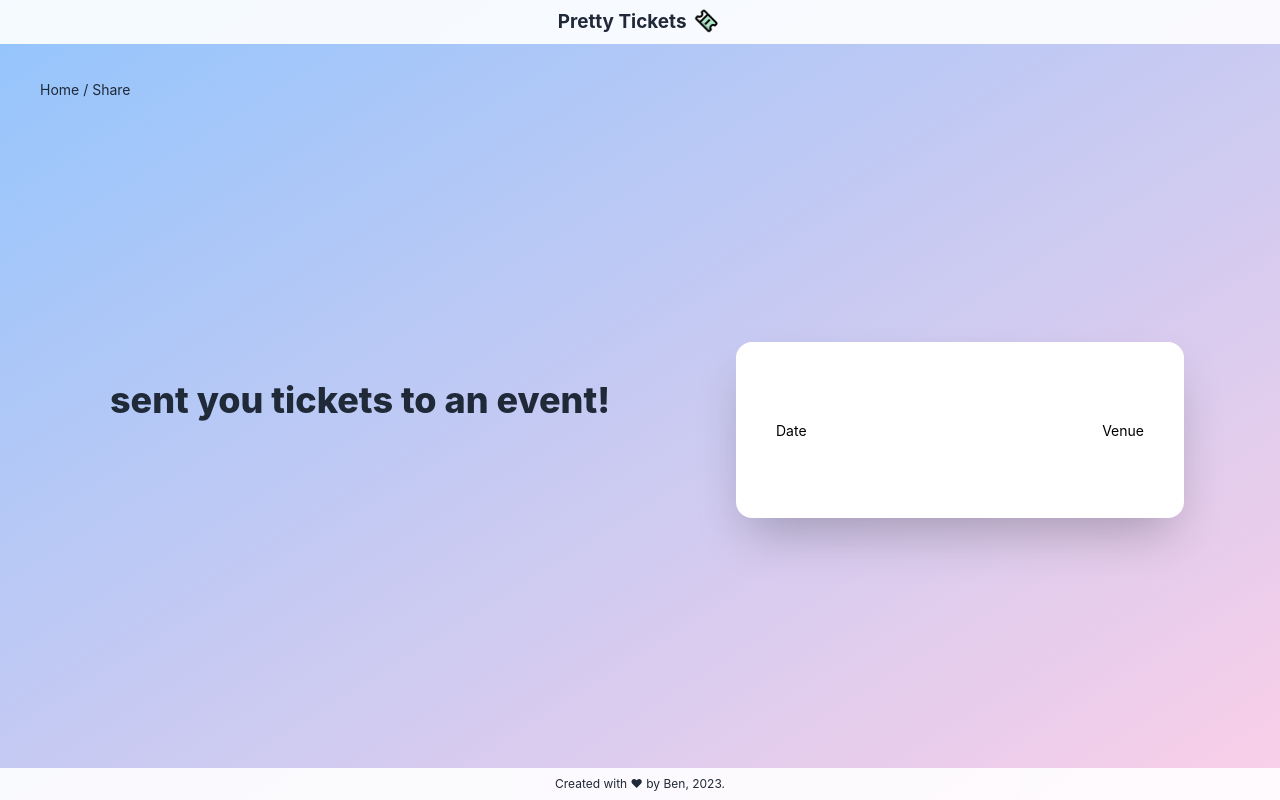
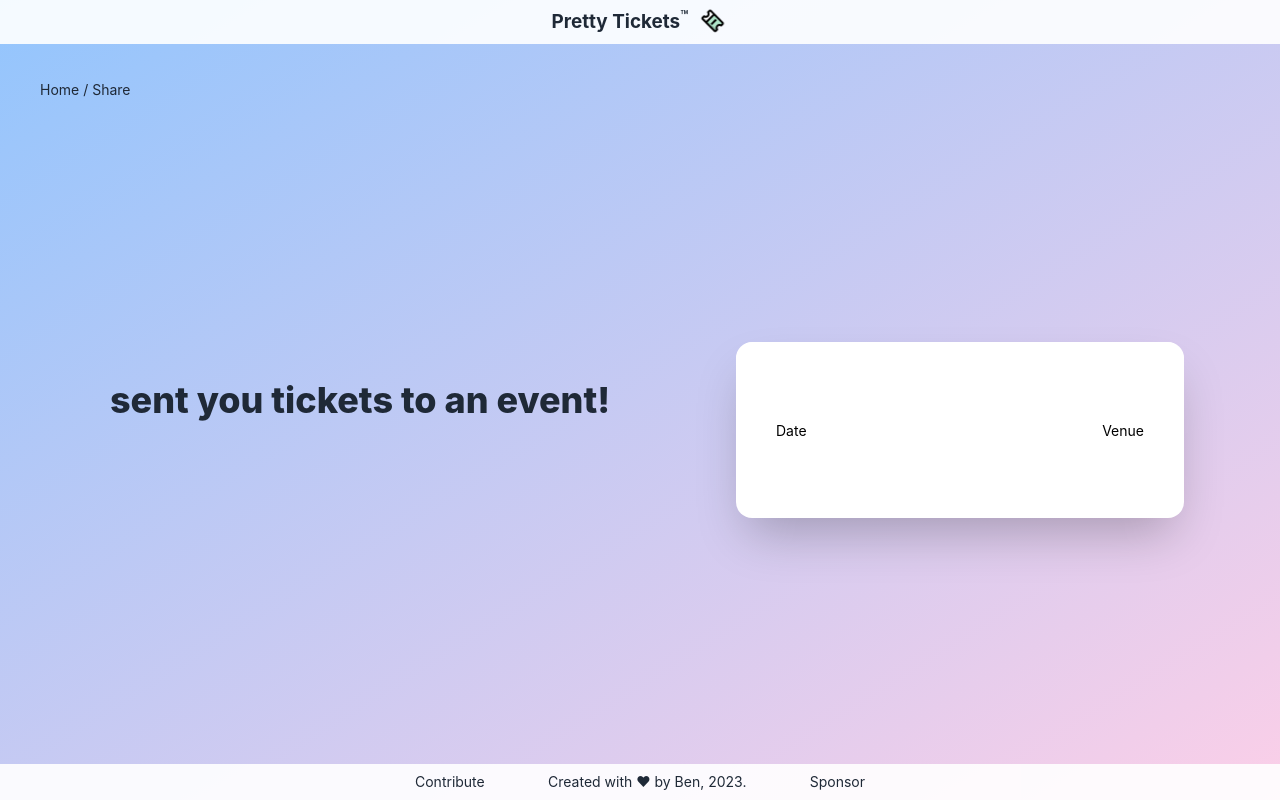
Before and after one commit to benhurley/pretty-tickets, a React (Create React App) app: page /results in a window 1280 px wide. Built offline with nearby package versions, Linux system fonts and the light colour scheme.

Commit message:
add footer links and new copy

```diff
--- a/public/index.html
+++ b/public/index.html
@@ -7,7 +7,7 @@
     <meta name="theme-color" content="#000000" />
     <meta
       name="description"
-      content="Elevate Your Ticketing Experience"
+      content="Elevate The Ticket-Sharing Experience"
     />
     <meta property="og:title" content="Pretty Tickets">
     <meta property="og:description" content="Transform event purchases into beautiful digital tickets">
--- a/src/components/organisms/footer.tsx
+++ b/src/components/organisms/footer.tsx
@@ -1,8 +1,12 @@
 /* eslint-disable react/jsx-no-target-blank */
 export const Footer = () => {
     return (
-        <div className="w-full fixed bottom-0 text-xs bg-white bg-opacity-90 z-20">
-            <p className="text-gray-800 text-center p-2 transform hover:scale-105 transition-transform duration-300">Created with ♥ by <a target="_blank" rel="no-repeat" href="https://justben.fyi">Ben</a>, 2023.</p>
+        <div className=" w-full fixed bottom-0 text-sm bg-white bg-opacity-90 z-20 px-4">
+            <div className="flex items-center justify-between align-center max-w-[450px] mx-auto text-gray-800 ">
+                <a className="hover:underline" href="https://github.com/benhurley/fancy-tickets" target="_blank" rel="noreferrer">Contribute</a>
+                <p className="text-center p-2">Created with ♥ by <a className="hover:underline" target="_blank" rel="no-repeat" href="https://justben.fyi">Ben</a>, 2023.</p>
+                <a className="hover:underline" href="https://github.com/sponsors/benhurley" target="_blank" rel="noreferrer">Sponsor</a>
+            </div>
         </div>
     )
 }
--- a/src/components/organisms/header.tsx
+++ b/src/components/organisms/header.tsx
@@ -4,7 +4,7 @@ export const Header = () => {
     return (
         <div className="w-full fixed top-0 z-20 text-xs bg-white bg-opacity-90">
             <p className="text-lg font-bold text-gray-800 text-center p-2 transform hover:scale-105 transition-transform duration-300">
-                <Link to="/">Pretty Tickets<img className="inline-block ml-1 -mt-1" width={30} src="/logo128.png" alt="ticket" /></Link>
+                <Link to="/">Pretty Tickets<span className="text-xs absolute">™</span><img className="inline-block ml-4 -mt-1" width={30} src="/logo128.png" alt="ticket" /></Link>
             </p>
         </div>
     )
--- a/src/components/organisms/introHero.tsx
+++ b/src/components/organisms/introHero.tsx
@@ -7,7 +7,7 @@ export const IntroHero = () => {
                 </h1>
                 <img className="inline-block ml-1 sm:ml-2 -mt-10 animate-in spin-in-90 ease-in-out duration-1000" width={75} src="/logo128.png" alt="ticket" />
             </div>
-            <h2 className="text-[20px] text-gray-800 font-bold italic ">Elevate Your Ticketing Experience</h2>
+            <h2 className="text-[20px] text-gray-800 font-bold">Elevate The Ticket-Sharing Experience<span className="text-sm absolute">™</span></h2>
             <p className="mt-4 mb-6 sm:my-6">Transform that ordinary event booking into an elegant, tailor-made online ticket that's perfect for gifting and sharing.</p>
             <div className="flex flex-col md:flex-row gap-4 items-center justify-center">
                 <div className="bg-white p-4 rounded-lg shadow-md text-center sm:flex-grow md:w-[200px] md:h-[110px] w-full">
--- a/src/pages/home.tsx
+++ b/src/pages/home.tsx
@@ -209,7 +209,7 @@ export const Home = () => {
                 </div>
                 <div className="flex-1 md:w-1/2 px-4 sm:mt-0 animate-in fade-in zoom-in ease-in-out mb-auto sticky top-4">
                     <h2 className="sm:hidden text-xl lg:text-3xl font-extrabold leading-tight text-center text-gray-800 mt-10">Preview</h2>
-                    <div className="mt-4 sm:mt-10 mb-10">
+                    <div className="mt-4 mx-2 sm:mt-10 mb-10">
                         <Ticket
                             eventName={eventName}
                             eventSubtitle={eventSubtitle}
--- a/src/pages/results.tsx
+++ b/src/pages/results.tsx
@@ -77,7 +77,7 @@ export const Results = () => {
                             <ShareCTA />
                             {tinyURL &&
                                 <>
-                                    <p className="text-lg lg:text-xl font-extrabold leading-tight text-gray-800 mt-2 animate-in fade-in zoom-in ease-in-out mx-auto text-center">Thanks for supporting Pretty Tickets!</p>
+                                    <p className="text-lg lg:text-xl font-extrabold leading-tight text-gray-800 mt-2 animate-in fade-in zoom-in ease-in-out mx-auto text-center">Thanks for supporting Pretty Tickets™!</p>
                                     <div className="flex items-center justify-center md:col-span-2 pt-1 mt-2 mb-4">
                                         <a className="bg-blue-100 px-6 py-1 rounded-2xl text-md shadow-xl transform hover:scale-105 transition-transform duration-300 ml-2" href="https://github.com/benhurley/fancy-tickets" target="_blank" rel="noreferrer">
                                             Contribute
@@ -99,7 +99,7 @@ export const Results = () => {
                 </>
             </div>
             <div className="flex-1 md:w-1/2">
-                <div className='md:pt-[60px] animate-in fade-in zoom-in ease-in-out'>
+                <div className='mx-4 md:pt-[60px] animate-in fade-in zoom-in ease-in-out'>
                     <Ticket
                         eventName={eventName}
                         eventSubtitle={eventSubtitle}
```
Also changed, not shown: 1 other file (tests, documents, lock files or other folders).
